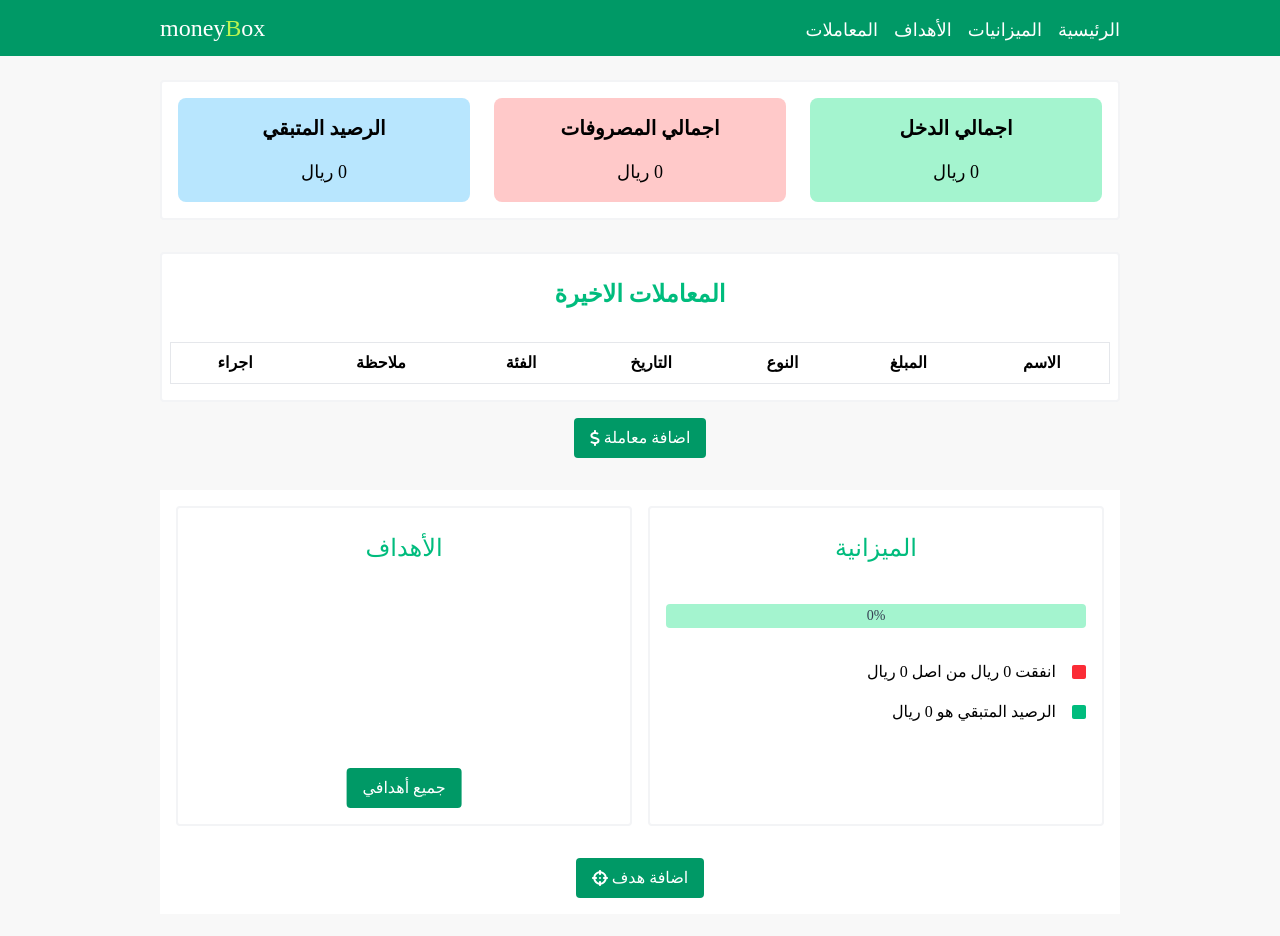
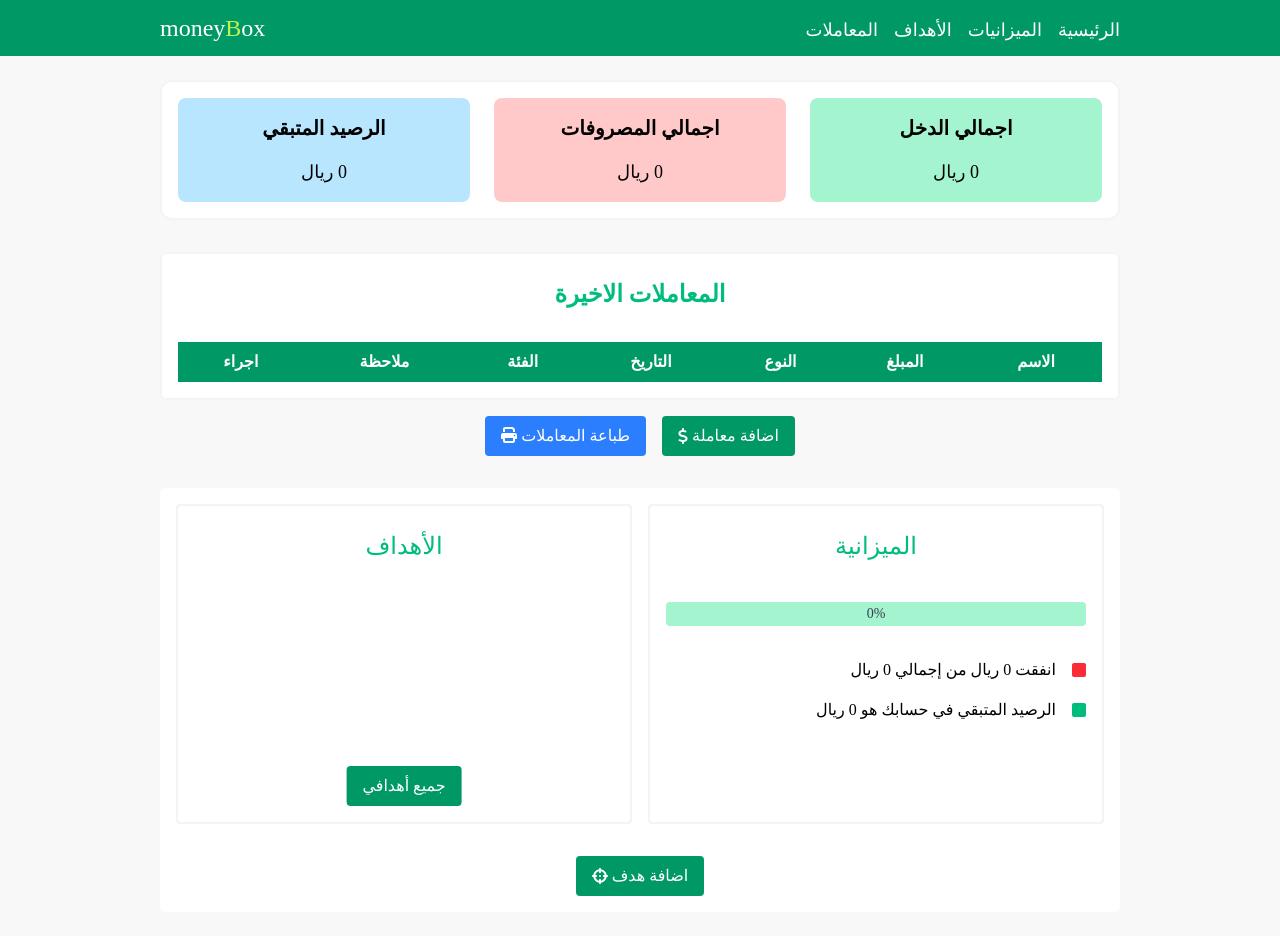
Before and after one commit to SSB2002S/Money-Box, a React (Vite) app: page / in a window 1280 px wide. Shown: the top 936 px of the page. Built offline with nearby package versions, Linux system fonts and the light colour scheme.

Commit message:
Added a transaction print button + improved UI

```diff
--- a/package.json
+++ b/package.json
@@ -18,6 +18,7 @@
     "@fortawesome/free-solid-svg-icons": "^6.7.2",
     "@fortawesome/react-fontawesome": "^0.2.2",
     "@headlessui/react": "^2.2.7",
+    "@react-pdf/renderer": "^4.3.1",
     "@reduxjs/toolkit": "^2.8.2",
     "@tailwindcss/vite": "^4.1.11",
     "axios": "^1.10.0",
--- a/src/Pages/Dashbard.jsx
+++ b/src/Pages/Dashbard.jsx
@@ -19,7 +19,7 @@ const Dashbard = () => {
 
   return (
     <main className='mt-20' id='mainPage'>
-      <div className='info py-4 px-4 grid max-sm:grid-cols-1 max-sm:px-4 grid-cols-3 text-center gap-6 bg-white border-2 border-gray-100 overflow-hidden rounded'>
+      <div className='info py-4 px-4 grid max-sm:grid-cols-1 max-sm:px-4 grid-cols-3 text-center gap-6 bg-white border-2 border-gray-100 overflow-hidden rounded-xl'>
         <div className='bg-emerald-200 p-4 rounded-lg transition-all hover:scale-105'>
           <p className='mb-4 text-xl font-semibold'>اجمالي الدخل</p>
           <span className='text-lg'>
@@ -46,7 +46,7 @@ const Dashbard = () => {
         dispatch={dispatch}
       />
 
-      <section className='bg-white my-8 p-4'>
+      <section className='bg-white my-8 p-4 rounded-md'>
         <div
           className='grid min-md:grid-cols-2  gap-x-4 mb-8'
           id='budgets&Goals'>
--- a/src/components/monthlyBudget/MonthlyBudget.jsx
+++ b/src/components/monthlyBudget/MonthlyBudget.jsx
@@ -26,13 +26,13 @@ const MonthlyBudget = ({ totalIncom, totalExpenses, residual }) => {
         <div className='flex items-center gap-x-4'>
           <FontAwesomeIcon icon={faSquare} className='text-red-500' />
           <p>
-            انفقت {totalExpenses} ريال من اصل {totalIncom} ريال
+            انفقت {totalExpenses} ريال من إجمالي {totalIncom} ريال
           </p>
         </div>
 
         <div className='flex items-center gap-x-4 mt-4'>
           <FontAwesomeIcon icon={faSquare} className='text-emerald-500' />
-          <p>الرصيد المتبقي هو {residual} ريال</p>
+          <p>الرصيد المتبقي في حسابك هو {residual} ريال</p>
         </div>
       </div>
 
--- a/src/components/savingTransactions/MonthlyTransactionsList.jsx
+++ b/src/components/savingTransactions/MonthlyTransactionsList.jsx
@@ -4,22 +4,63 @@ import EditTransaction from "./EditTransactionButton";
 import Swal from "sweetalert2";
 import { addTransactions } from "../../features/transactions/transactionsSlice";
 import AddTransaction from "./AddTransactionButton";
+import { faPrint } from "@fortawesome/free-solid-svg-icons";
 
-const MonthlyBudgetList = ({
-  state,
-  dispatch,
-  deleteTransactions,
-}) => {
+const MonthlyBudgetList = ({ state, dispatch, deleteTransactions }) => {
+  const printTransactions = () => {
+    const table = document.getElementById("transactions-table");
+    if (!table) return;
+
+    // Clone the table so we don't modify the on-screen table
+    const clone = table.cloneNode(true);
+
+    // Determine index of the 'اجراء' column by checking header text
+    const headerCells = clone.querySelectorAll("thead th");
+    let actionIndex = -1;
+    headerCells.forEach((th, idx) => {
+      const text = th.textContent ? th.textContent.trim() : "";
+      if (text === "اجراء" || text.toLowerCase() === "action") {
+        actionIndex = idx;
+      }
+    });
+    // fallback to last column if specific header not found
+    if (actionIndex === -1) actionIndex = headerCells.length - 1;
+
+    // Remove the header cell for the action column
+    const headerRow = clone.querySelector("thead tr");
+    if (headerRow && headerRow.children[actionIndex]) {
+      headerRow.removeChild(headerRow.children[actionIndex]);
+    }
+
+    // Remove each corresponding tbody cell
+    clone.querySelectorAll("tbody tr").forEach((row) => {
+      if (row.children[actionIndex]) row.removeChild(row.children[actionIndex]);
+    });
+
+    const newWin = window.open("", "_blank");
+    const style = `
+      body { direction: rtl; font-family: Arial, Helvetica, sans-serif; padding: 16px; }
+      table { width: 100%; border-collapse: collapse; }
+      th { background: #0f766e; color: #fff; padding: 8px; }
+      td { border: 1px solid #e5e7eb; padding: 8px; text-align: center; }
+    `;
+    newWin.document.write(
+      `<!doctype html><html><head><meta charset="utf-8"><title>طباعة المعاملات</title><style>${style}</style></head><body>${clone.outerHTML}</body></html>`
+    );
+    newWin.document.close();
+    newWin.focus();
+    newWin.print();
+  };
   return (
     <>
       <section className='mt-8' id='transaction'>
-        <div className='bg-white border-2 border-gray-100 rounded p-2 py-4'>
+        <div className='bg-white border-2 border-gray-100 rounded-md p-2 py-4'>
           <h2 className='text-2xl text-emerald-500 text-center mt-2 font-semibold'>
             المعاملات الاخيرة
           </h2>
-          <div className='bg-white rounded max-sm:overflow-x-scroll'>
-            <table className='w-full border border-gray-200 rounded-lg mt-8'>
-              <thead className=''>
+          <div className='bg-white max-sm:overflow-x-scroll px-2'>
+            <table id='transactions-table' className='w-full mt-8'>
+              <thead className='bg-emerald-600 text-white'>
                 <tr className=''>
                   <th hidden className='p-2'>
                     رقم
@@ -36,7 +77,7 @@ const MonthlyBudgetList = ({
               <tbody className='text-center'>
                 {state.map((item) => (
                   <tr
-                    className='border border-gray-200 rounded-lg transition-all hover:bg-gray-100'
+                    className='border border-gray-200 transition-all hover:bg-gray-100'
                     key={item.id}>
                     <td hidden className='p-2'>
                       {Number(item.id) + 1}
@@ -81,11 +122,18 @@ const MonthlyBudgetList = ({
             </table>
           </div>
         </div>
-        <div className='flex justify-center mt-4'>
+        <div className='flex justify-center mt-4 gap-4'>
           <AddTransaction
             addTransactions={addTransactions}
             dispatch={dispatch}
           />
+          <button
+            type='button'
+            onClick={printTransactions}
+            className='bg-blue-500 text-white px-4 py-2 rounded hover:brightness-95'>
+            طباعة المعاملات
+            <FontAwesomeIcon icon={faPrint} className='mr-1' />
+          </button>
         </div>
       </section>
     </>
```
Also changed, not shown: public/fonts/Cairo-Regular.ttf (added), 1 other file (tests, documents, lock files or other folders).
